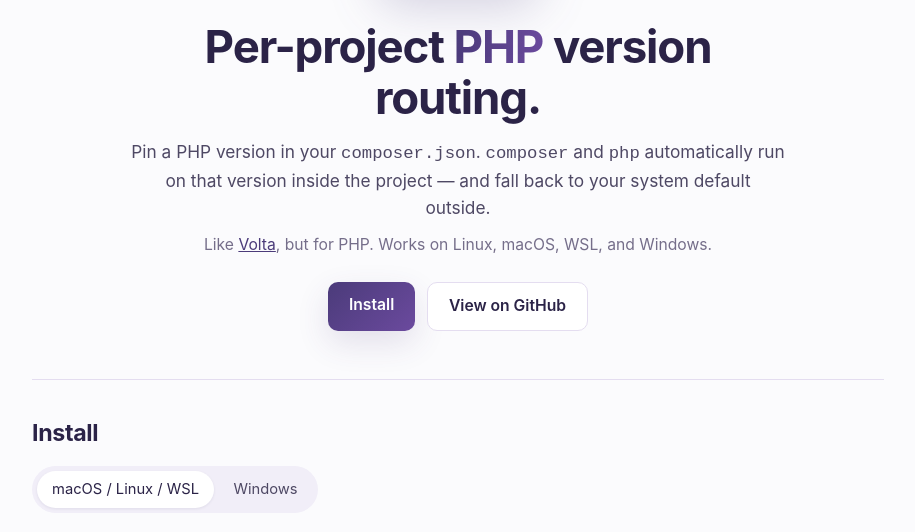
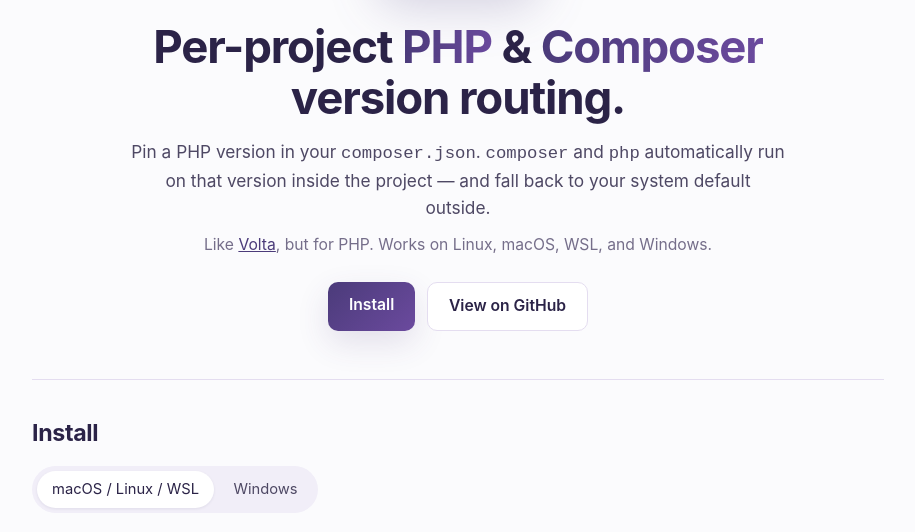
Before and after one commit to phpick/phpick, a plain HTML site: page docs/index.html in a window 1280 px wide. Shown: the part 259-791 px from the top of the page, without its empty margins (182-1097 px from the left). Drawn offline with Linux system fonts and the light colour scheme.

Commit message:
docs: include Composer in hero/title alongside PHP

```diff
--- a/docs/index.html
+++ b/docs/index.html
@@ -3,10 +3,10 @@
 <head>
     <meta charset="utf-8">
     <meta name="viewport" content="width=device-width,initial-scale=1">
-    <title>PHPick — per-project PHP version routing</title>
+    <title>PHPick — per-project PHP &amp; Composer version routing</title>
     <meta name="description" content="Pin a PHP version in composer.json; PHPick routes composer and php to the matching binary. Like Volta, but for PHP.">
     <meta name="theme-color" content="#2d5e97">
-    <meta property="og:title" content="PHPick — per-project PHP version routing">
+    <meta property="og:title" content="PHPick — per-project PHP &amp; Composer version routing">
     <meta property="og:description" content="Pin a PHP version in composer.json; PHPick routes composer and php to the matching binary. Like Volta, but for PHP.">
     <meta property="og:type" content="website">
     <meta property="og:image" content="./og.png">
@@ -30,7 +30,7 @@
     <main>
         <section class="hero">
             <img class="hero-logo" src="./logo-mark.png" alt="PHPick logo" width="220" height="220">
-            <h1>Per-project <span class="accent">PHP</span> version routing.</h1>
+            <h1>Per-project <span class="accent">PHP</span> &amp; <span class="accent">Composer</span> version routing.</h1>
             <p class="lede">
                 Pin a PHP version in your <code>composer.json</code>.
                 <code>composer</code> and <code>php</code> automatically run on that version
```
